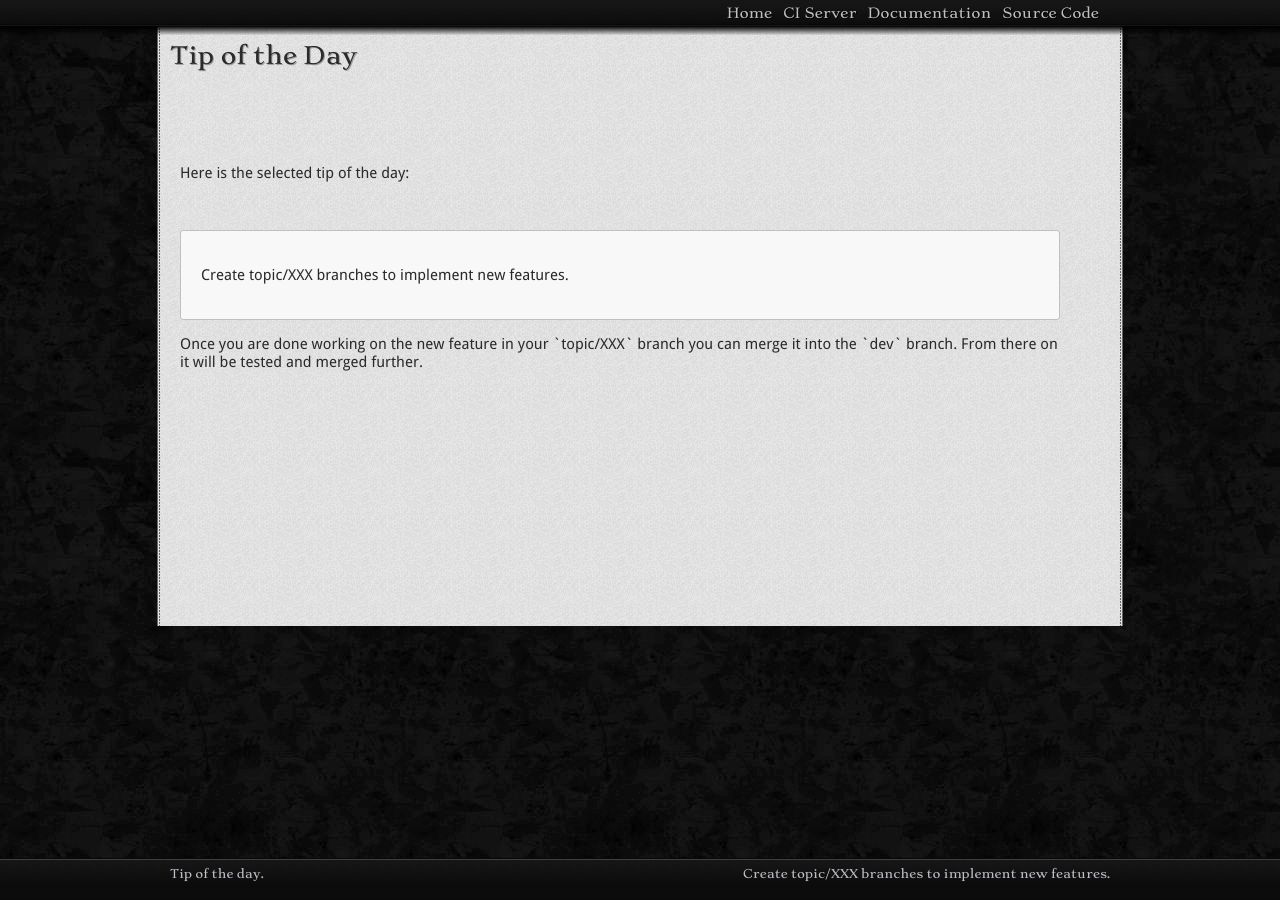
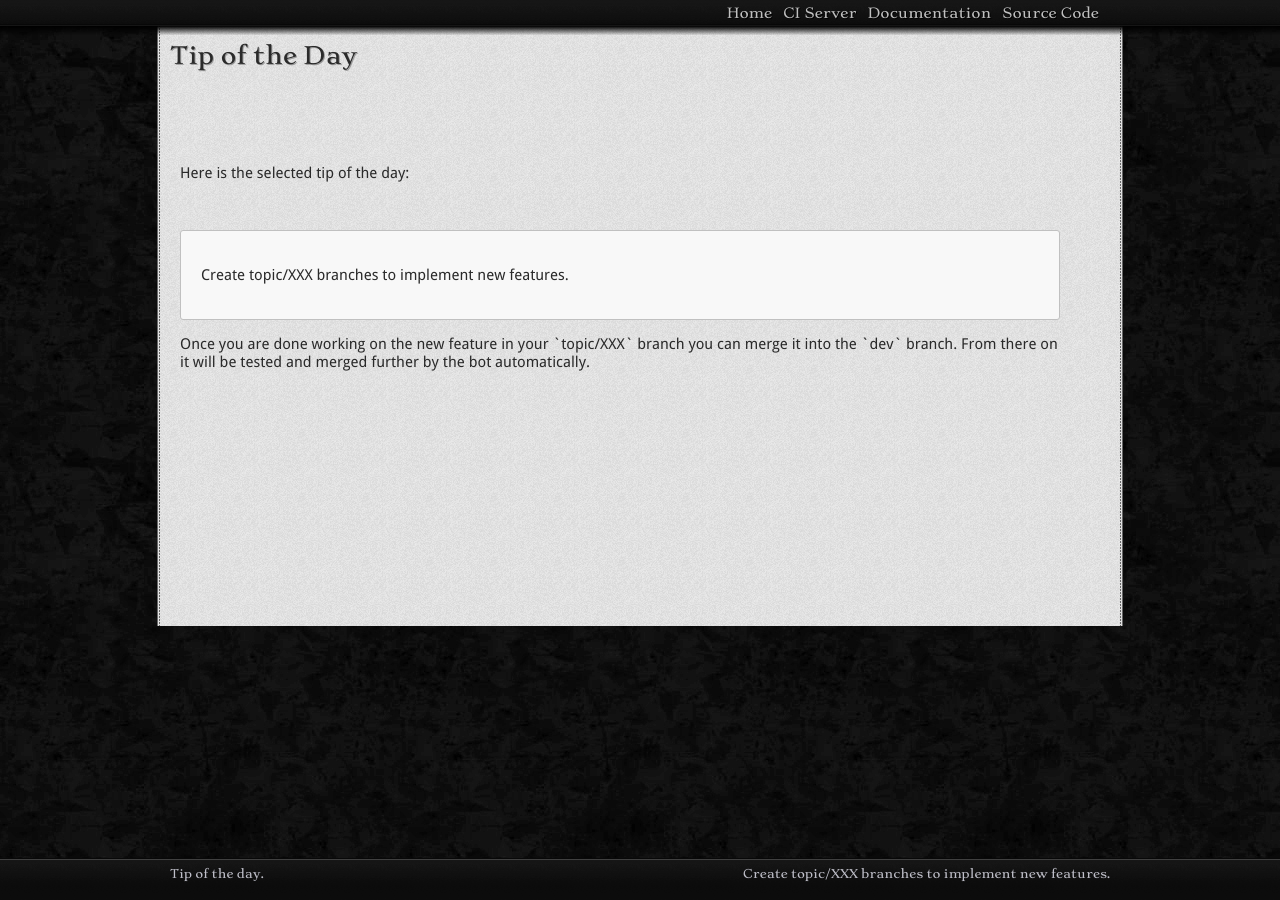
Before and after one commit to storm-enroute/storm-enroute.github.io, a Jekyll site: the page built from home/tip.md, in a window 1280 px wide. Built offline with Jekyll 4.4.1, drawn with Linux system fonts in a browser that asks for light colours.

Commit message:
Update quotes.json

```diff
--- a/_includes/quotes.json
+++ b/_includes/quotes.json
@@ -7,6 +7,6 @@
   {
     "text": "Create topic/XXX branches to implement new features.",
     "author": "",
-    "description": "Once you are done working on the new feature in your `topic/XXX` branch you can merge it into the `dev` branch. From there on it will be tested and merged further."
+    "description": "Once you are done working on the new feature in your `topic/XXX` branch you can merge it into the `dev` branch. From there on it will be tested and merged further by the bot automatically."
   }
 ]
```
